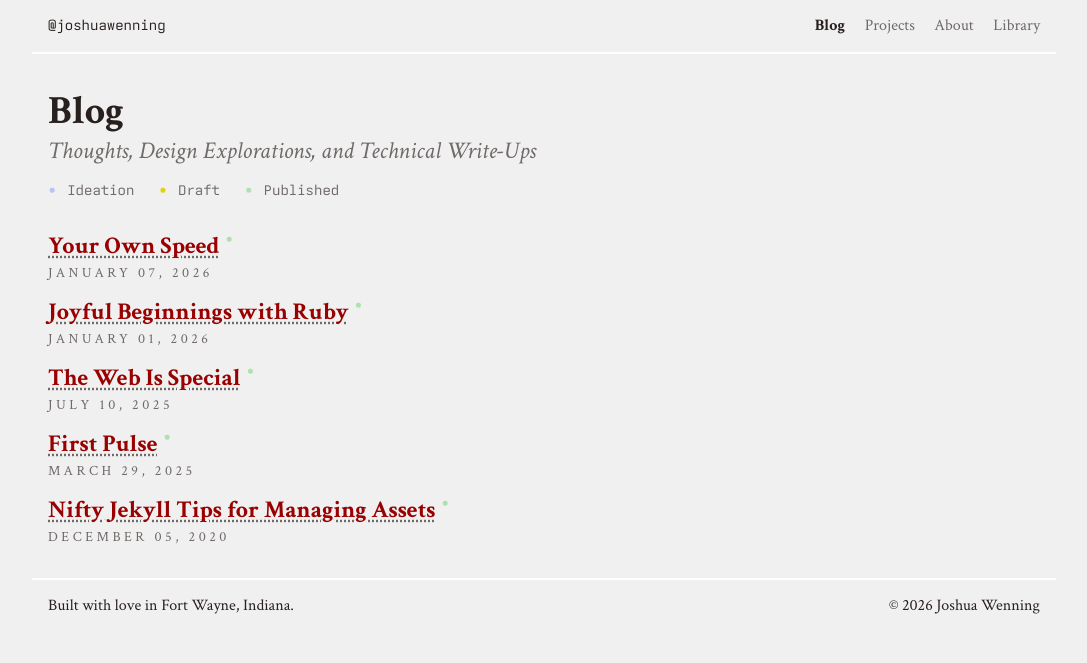
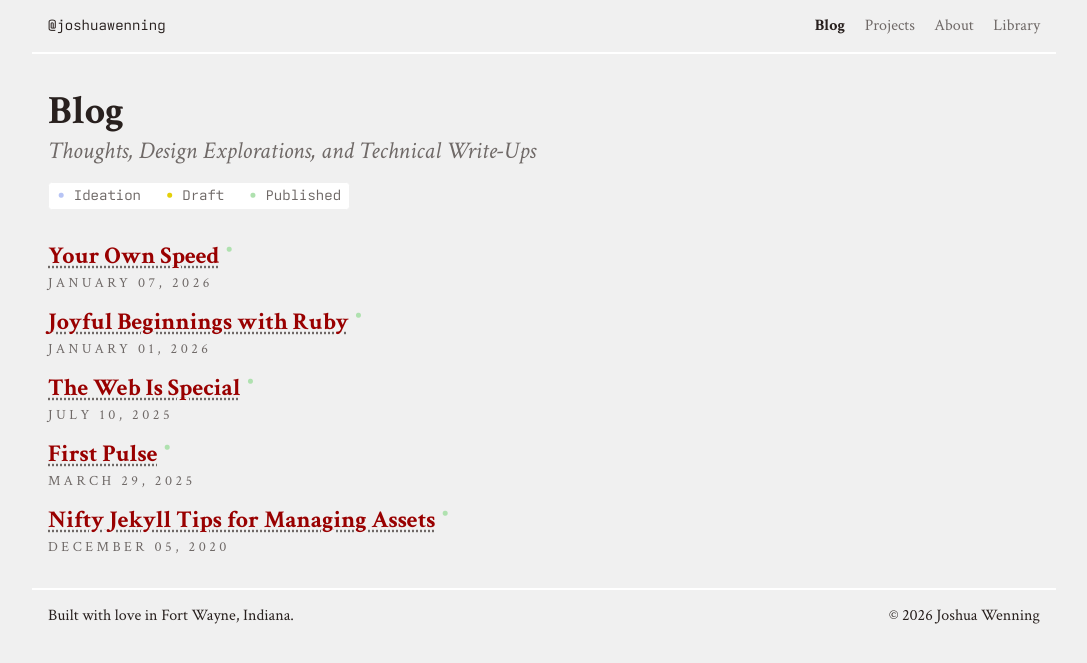
Before and after one commit to joshuawenning/blog, a Jekyll site: the page built from blog.html, in a window 1280 px wide. Shown: the top 663 px of the page, without its empty margins (96-1183 px from the left). Built offline with Jekyll 4.4.1, drawn with Linux system fonts in a browser that asks for light colours.

Commit message:
Outline the blog status key like the book badges

```diff
--- a/_sass/_base.scss
+++ b/_sass/_base.scss
@@ -390,13 +390,17 @@ a {
 }
 
 .status-key {
+  background-color: var(--white);
+  border: 1px solid var(--grey-light);
+  padding: .25rem .5rem;
+  width: fit-content;
+
   > span + span {
     margin-left: 1rem;
   }
 
   .status-mark {
     margin-left: 0;
-    margin-right: .15rem;
     vertical-align: baseline;
   }
 }
--- a/blog.html
+++ b/blog.html
@@ -6,7 +6,7 @@ title: Blog
 <section class="mb-2 pl-1 pr-1">
   <h1 class="text-h2">Blog</h1>
   <h2 class="mb-1 grey text-h4 text-italic text-normal">Thoughts, Design Explorations, and Technical Write-Ups</h2>
-  <p class="status-key font-secondary grey text-h6 text-normal mb-2">
+  <p class="status-key br-1 font-secondary grey text-h6 text-normal mb-2">
     {% for item in site.data.statuses %}
     <span><span class="status-mark" style="color: {{ item.color }};" aria-hidden="true">&bull;</span> {{ item.name }}</span>
     {% endfor %}
```
